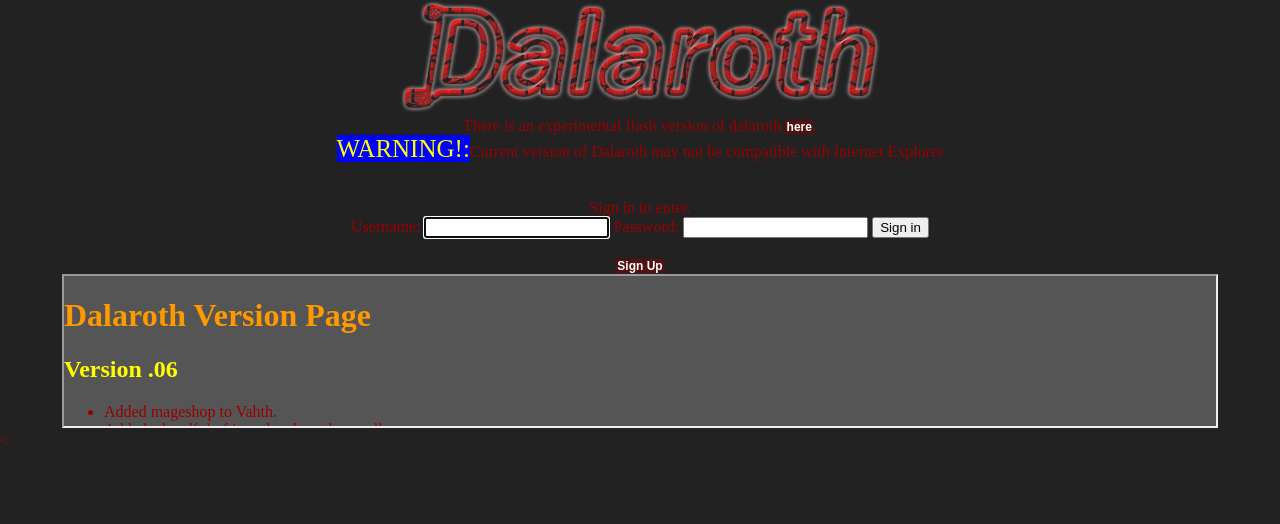
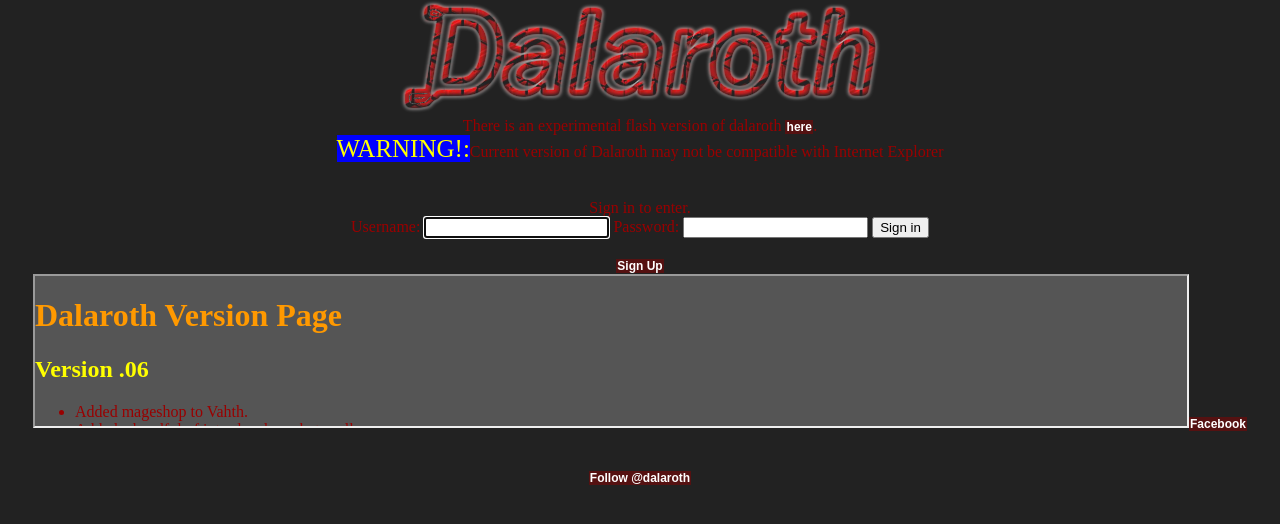
Before and after one commit to iambehin/Dalaroth, a PHP site: page / in a window 1280 px wide. Shown: the top 524 px of the page. Run offline with PHP 8.4, Linux system fonts and the light colour scheme; some libraries are stand-ins or nearby versions.

Commit message:
Social Updates
Added OG prefix for Open Graph integration into Social Media, and links
to Social Media sites for Dalaroth.

```diff
--- a/index.php
+++ b/index.php
@@ -94,11 +94,26 @@ signin();
 
 <!DOCTYPE HTML>
 
-<html>
+<html prefix="og: http://ogp.me/ns#">
 <head>
-<link media="screen, projection" href="style.css" rel="stylesheet" title="Default" type="text/css" />
-<link rel="icon" href="./game/images/dalaroth.ico" >
-<title>Dalaroth - <? echo $page;?></title>
+	<link media="screen, projection" href="style.css" rel="stylesheet" title="Default" type="text/css" />
+	<link rel="icon" href="./game/images/dalaroth.ico" >
+	<title>Dalaroth - <? echo $page;?></title>
+
+	<meta property="og:title" content="Dalaroth" />
+	<meta property="og:type" content="video.other" />
+	<meta property="og:url" content="http://dalaroth.awardspace.com/" />
+	<meta property="og:image" content="http://dalaroth.awardspace.com/game/images/banner.png" />
+
+	<link href="https://plus.google.com/106795922216194347031" rel="publisher" />
+
+	<script type="text/javascript" async defer
+	  src="https://apis.google.com/js/platform.js?publisherid=106795922216194347031">
+	</script>
+
+	<script src="https://apis.google.com/js/platform.js" async defer></script>
+
+
 </head>
 <body>
 
@@ -131,8 +146,16 @@ else
 echo "You requested an invalid page: $page email the admin: admin@dalaroth.awardspace.com";
 
 ?>
+<a href="http://www.facebook.com/dalarothGame">Facebook</a>
+<br>
+<div class="g-plusone" data-annotation="inline" data-width="300"></div>
+<br>
+<div class="g-plusone" data-size="tall" ... ></div>
+<br>
+<a href="https://twitter.com/dalaroth" class="twitter-follow-button" data-show-count="false" data-size="large">Follow @dalaroth</a>
+<script>!function(d,s,id){var js,fjs=d.getElementsByTagName(s)[0],p=/^http:/.test(d.location)?'http':'https';if(!d.getElementById(id)){js=d.createElement(s);js.id=id;js.src=p+'://platform.twitter.com/widgets.js';fjs.parentNode.insertBefore(js,fjs);}}(document, 'script', 'twitter-wjs');</script>
 </center>
 
-<
+
 </body>
 </html>
```
